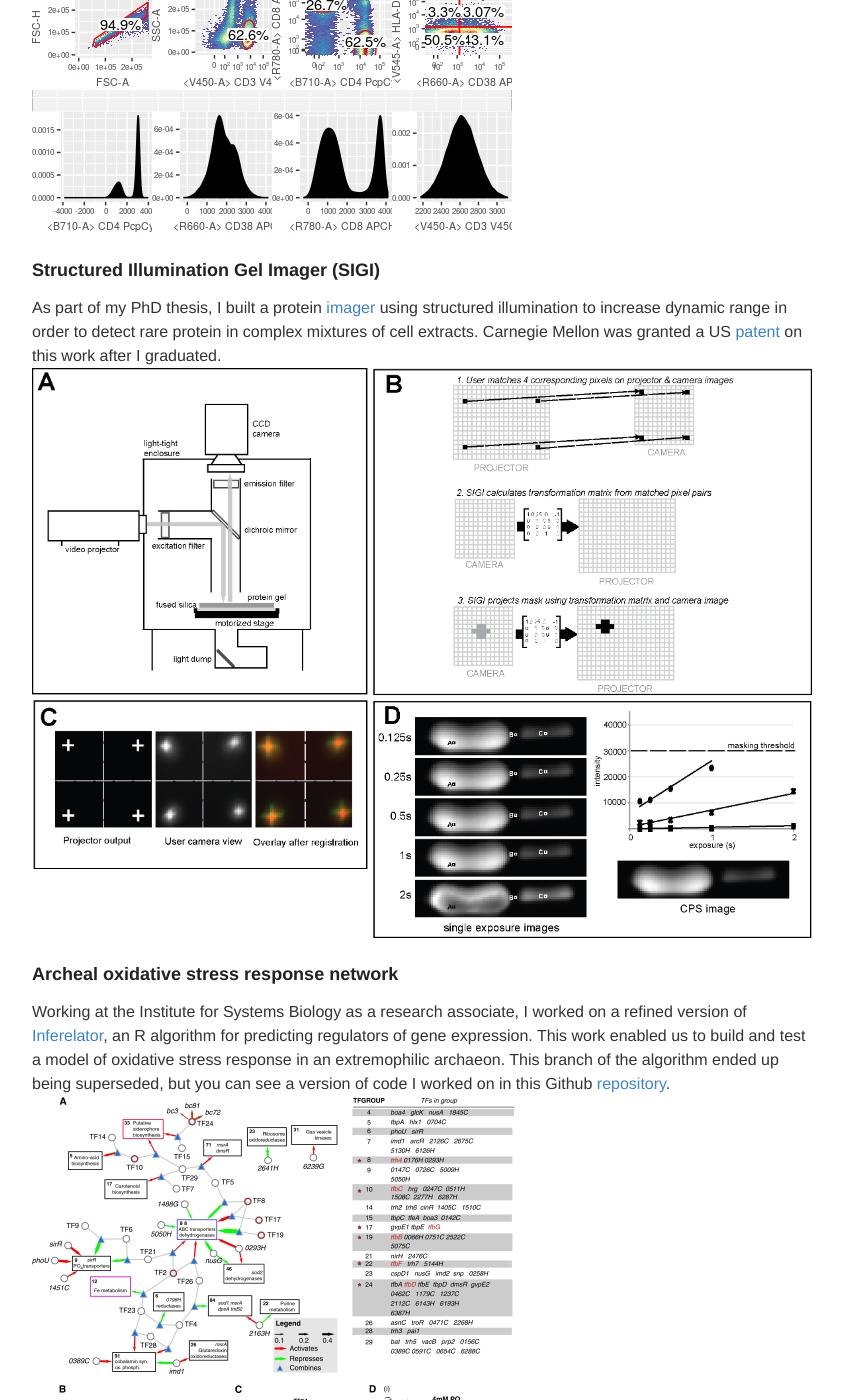
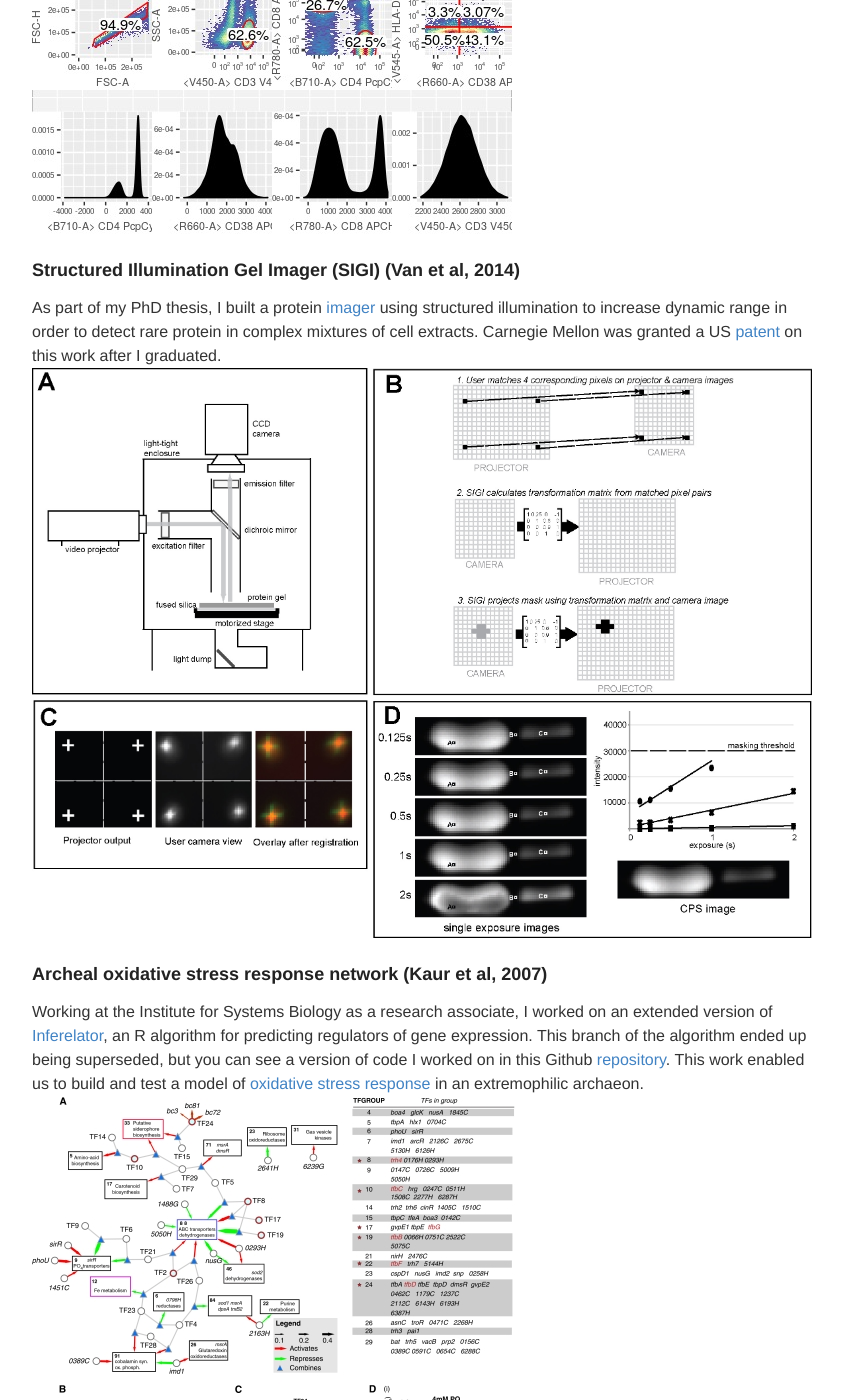
Before and after one commit to ptvan/ptvan.github.io, a Jekyll site: the page built from research.md, in a window 1280 px wide and 1400 px high, scrolled down 796 px. Shown: the whole window, without its empty margins (218-1061 px from the left). Built offline with Jekyll 4.4.1, drawn with Linux system fonts in a browser that asks for light colours; some of the changed text lies outside the part shown.

Commit message:
minor updates

```diff
--- a/research.md
+++ b/research.md
@@ -16,22 +16,22 @@
 
 # Published projects in reverse chronological order
 
-### openCyto & ggCyto
+### openCyto & ggCyto (Van & Jiang et al, 2018)
 As a postdoc, I helped extend [OpenCyto](http://opencyto.org), an open-source R software framework for gating high-dimensional flow-cytometry and mass-cytometry data. I also worked on [ggCyto](https://www.ncbi.nlm.nih.gov/pmc/articles/PMC6223365/), an R package that enables ggplot-style plotting of flow- and mass-cytometry datasets.
 ![ggCyto](/images/ggcyto-example.jpg "ggcyto-example.jpg")
 
-### Structured Illumination Gel Imager (SIGI)
+### Structured Illumination Gel Imager (SIGI) (Van et al, 2014)
 As part of my PhD thesis, I built a protein [imager](https://www.ncbi.nlm.nih.gov/pubmed/24935033) using structured illumination to increase dynamic range in order to detect rare protein in complex mixtures of cell extracts. Carnegie Mellon was granted a US [patent](https://patents.google.com/patent/US10362237B2/) on this work after I graduated.
 ![SIGI overview](/images/SIGI-operation.jpg "SIGI-operation.jpg")
 
-### Archeal oxidative stress response network
-Working at the Institute for Systems Biology as a research associate, I worked on a refined version of [Inferelator](https://www.ncbi.nlm.nih.gov/pubmed/16686963), an R algorithm for predicting regulators of gene expression. This work enabled us to build and test a model of oxidative stress response in an extremophilic archaeon. This branch of the algorithm ended up being superseded, but you can see a version of code I worked on in this Github [repository](https://github.com/ptvan/inferelator-ancient).
+### Archeal oxidative stress response network (Kaur et al, 2007)
+Working at the Institute for Systems Biology as a research associate, I worked on an extended version of [Inferelator](https://www.ncbi.nlm.nih.gov/pubmed/16686963), an R algorithm for predicting regulators of gene expression. This branch of the algorithm ended up being superseded, but you can see a version of code I worked on in this Github [repository](https://github.com/ptvan/inferelator-ancient). This work enabled us to build and test a model of [oxidative stress response](https://www.ncbi.nlm.nih.gov/pmc/articles/PMC1987344/) in an extremophilic archaeon.
 ![EGRIN_OS network](/images/EGRIN_OS-network.jpg "EGRIN_OS-network.jpg")
 
-### Halobacterium PeptideAtlas
+### Halobacterium PeptideAtlas (Van et al, 2008)
 As an intern working at ISB, I converted peptide mass spectra from vendor-specific binary formats into mzXML, mapped spectra to peptides then loaded the proteins into SQLServer-backed web [portal](https://peptideatlas.org). We also found biases in peptide detection depending on [the method used](https://www.ncbi.nlm.nih.gov/pmc/articles/PMC2643335/).
 ![Halobacterium PeptideAtlas](/images/halopeptideatlas-peptidecount.jpg "halopeptideatlas-peptidecount.jpg")
 
-### Nutria spread in Seattle
+### Nutria spread in Seattle (Van & Tkaczyk et al, 2007)
 As University of Washington undergrads, my good friend Filip and I collected sightings of [nutria](https://en.wikipedia.org/wiki/Coypu) (Myocastor coypus) in western Washington, mainly in areas surrounding Union Bay. I ran a linear model to predict the spread of the species in Seattle using R and ArcGIS. This ended up informing a decision by the UW's Environmental Health and Safety not to undertake eradication efforts, since much of the population was not surviving through the winters anyway.
 ![UBNA nutria map](/images/UBNA-model.jpg "UBNA-model.jpg")
```
